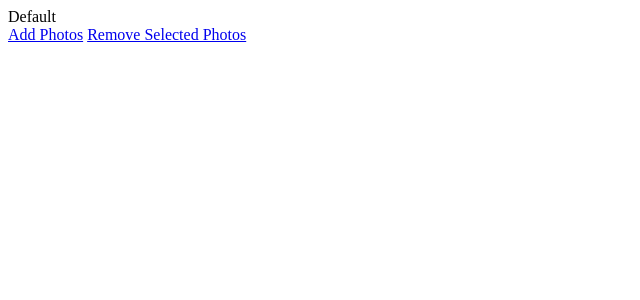
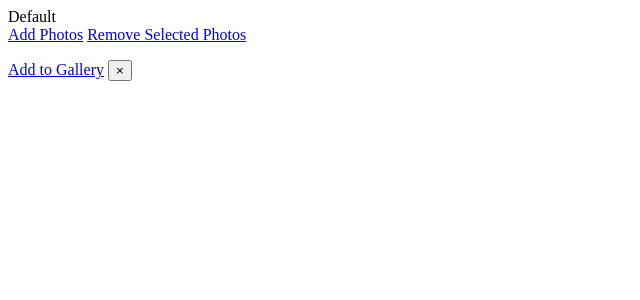
Before and after one commit to caseymcspadden/photo-site, a PHP site: page /js/Templates/gallery-view.html in a window 1280 px wide. Shown: the top 300 px of the page, without its empty margins (0-640 px from the left). Run offline with PHP 8.4, Linux system fonts and the light colour scheme.

Commit message:
2016-03-04 AM

```diff
--- a/src/js/Templates/gallery-view.html
+++ b/src/js/Templates/gallery-view.html
@@ -2,7 +2,7 @@
 <span class="title">Default</span>
 </div>
 <div class="large-8 columns small button-group">
-	<a href="#" class="button add-photos">Add Photos</a>
+	<a href="#" class="button" data-open="photosView">Add Photos</a>
 	<a href="#" class="button remove-photos">Remove Selected Photos</a>
 </div>
 
@@ -10,3 +10,12 @@
 <ul class="photo-list">
 </ul>
 </div>
+
+<div class="reveal" id="photosView" data-reveal>
+<a href="#" class="button add-selected">Add to Gallery</a>
+<button type="button" class="close-button" data-close aria-label="Close">
+	<span aria-hidden="true">&times;</span>
+</button>
+<div class="master-photo-list">
+</div>
+</div>
```
Also changed, not shown: src/scss/admin.scss (+7 -0 lines), src/templates/admin.html (+0 -7 lines), 3 other files.
